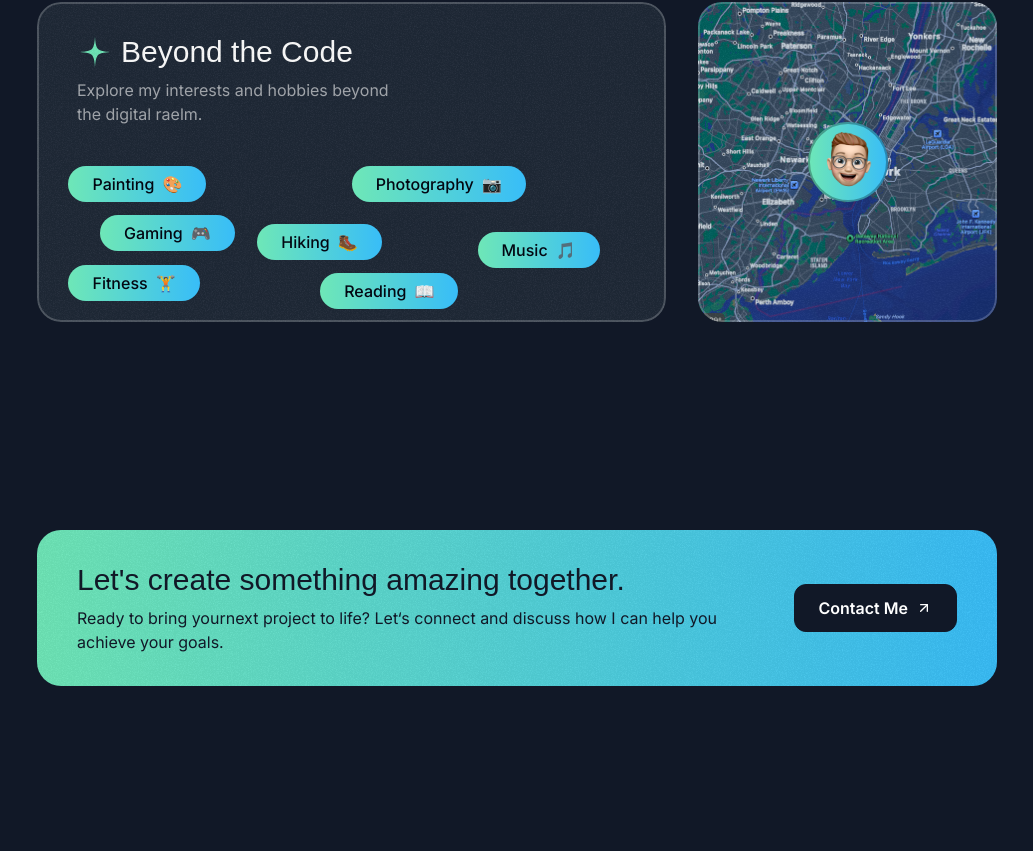
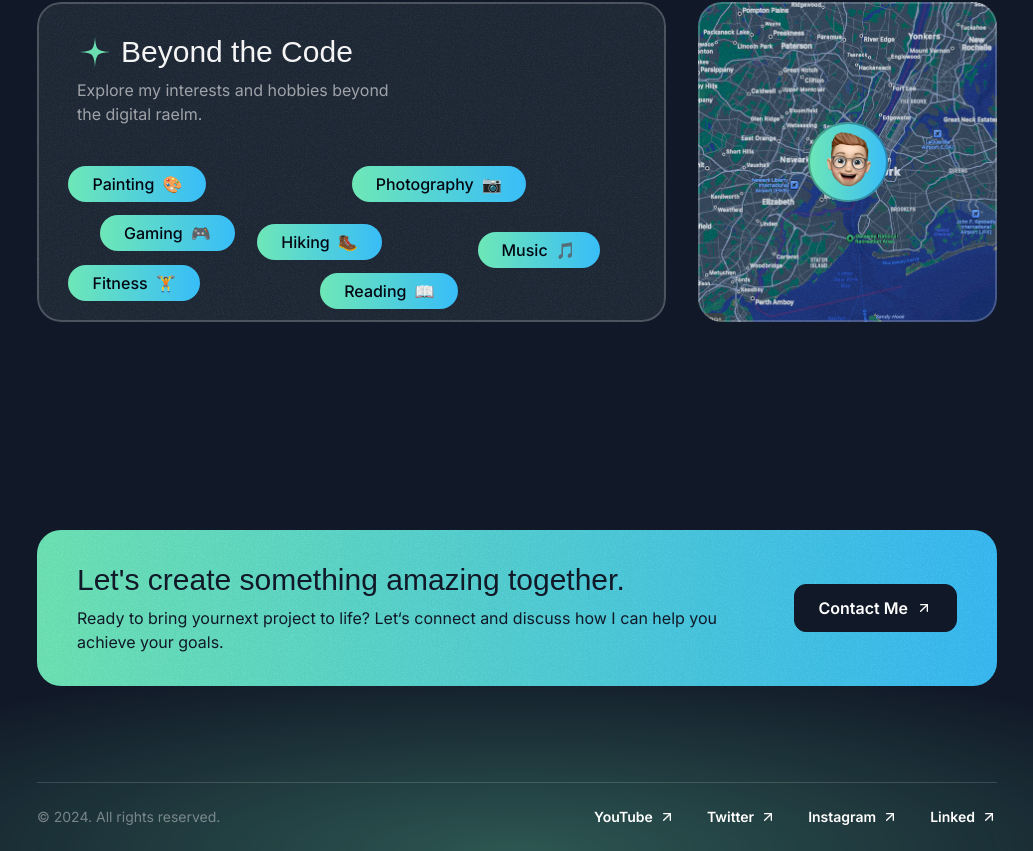
Before and after one commit to FarzanehDabiri71/my-portfolio-nextjs-tailwind-animation, a Next.js app: page / in a window 1280 px wide. Shown: the part 4886-5737 px from the top of the page, without its empty margins (123-1156 px from the left). Before the commit the page ends 5668 px from the top, so only its background shows below. Built offline with nearby package versions, Linux system fonts and the light colour scheme; a web font is replaced by a local one; what tailwind-gradient-mask-image would draw is missing.

Commit message:
Implemented footer

```diff
--- a/src/app/page.tsx
+++ b/src/app/page.tsx
@@ -1,5 +1,6 @@
 import { AboutSection } from "@/sections/About";
 import { ContactSection } from "@/sections/Contact";
+import { Footer } from "@/sections/Footer";
 import { Header } from "@/sections/Header";
 import { HeroSection } from "@/sections/Hero";
 import { ProjectsSection } from "@/sections/Projects";
@@ -16,6 +17,7 @@
       <TestimonialsSection />
       <AboutSection />
       <ContactSection />
+      <Footer />
     </div>
   );
 }
--- a/src/sections/Footer.tsx
+++ b/src/sections/Footer.tsx
@@ -1,3 +1,45 @@
+import ArrowUpRightIcon from "@/assets/icons/arrow-up-right.svg";
+
+const footerLinks = [
+  {
+    title: "YouTube",
+    href: "#",
+  },
+  {
+    title: "Twitter",
+    href: "#",
+  },
+  {
+    title: "Instagram",
+    href: "#",
+  },
+  {
+    title: "Linked",
+    href: "#",
+  },
+];
+
 export const Footer = () => {
-  return <div>Footer Section</div>;
+  return (
+    <footer className="relative -z-10 overflow-x-clip">
+      <div className="absolute h-[400px] w-[1600px] bottom-0 left-1/2 -translate-x-1/2 bg-emerald-300/30 [mask-image:radial-gradient(_50%_50%_at_bottom_center,black,transparent)] -z-10"></div>
+      <div className="container">
+        <div className="border-t border-white/15 py-6 text-sm flex flex-col md:flex-row md:justify-between items-center gap-8">
+          <div className="text-white/40">&copy; 2024. All rights reserved.</div>
+          <nav className="flex flex-col md:flex-row items-center gap-8">
+            {footerLinks.map((link) => (
+              <a
+                href={link.href}
+                className="inline-flex items-center gap-1.5"
+                key={link.title}
+              >
+                <span className="font-semibold">{link.title}</span>
+                <ArrowUpRightIcon className="size-4" />
+              </a>
+            ))}
+          </nav>
+        </div>
+      </div>
+    </footer>
+  );
 };
```
